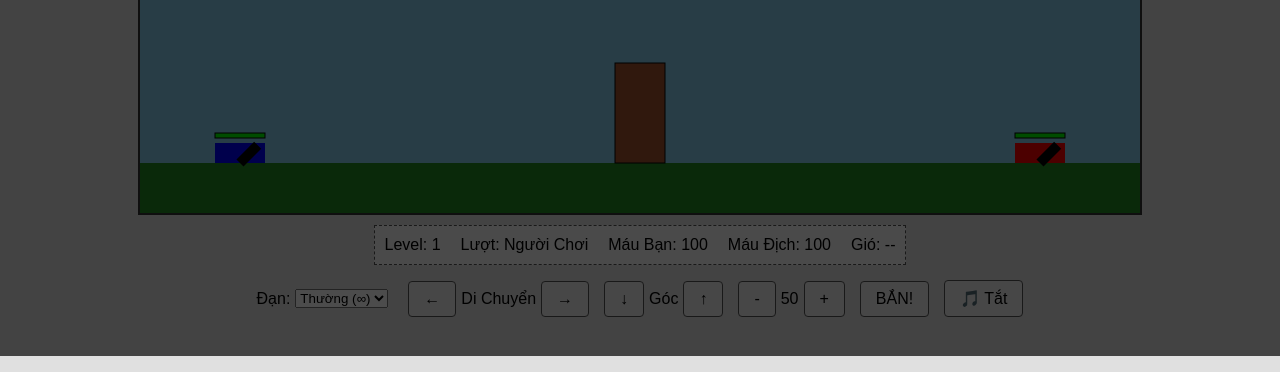
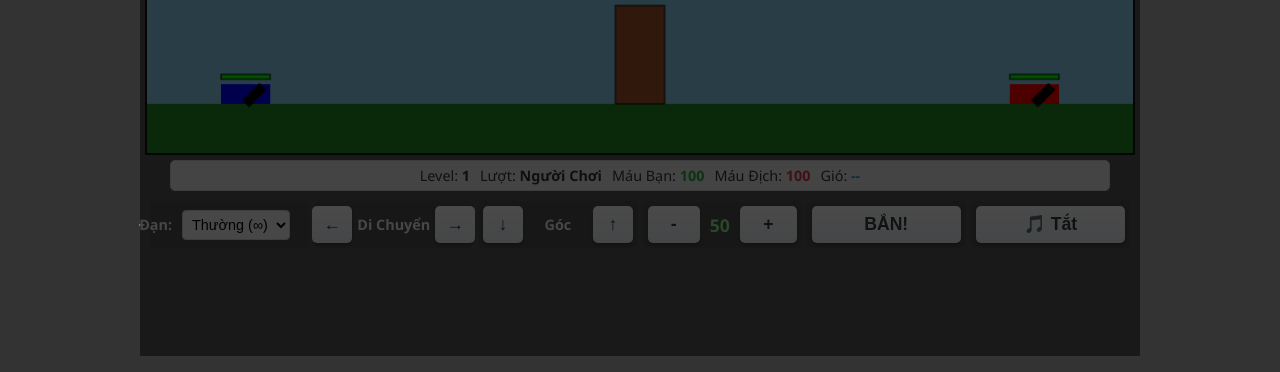
Before and after one commit to lyminhthai2009/Game-30-4-test-LMT, a plain HTML site: page index.html in a window 1280 px wide. Shown: the part 444-816 px from the top of the page. Drawn offline with Linux system fonts and the light colour scheme.

Commit message:
Update style.css

```diff
--- a/style.css
+++ b/style.css
@@ -1,76 +1,191 @@
+/* --- Reset cơ bản & Thiết lập chung --- */
+* {
+    box-sizing: border-box;
+    -webkit-tap-highlight-color: transparent;
+    touch-action: manipulation; /* Ngăn double-tap zoom trên mobile */
+}
+
+html, body {
+    margin: 0;
+    padding: 0;
+    height: 100%;
+    overflow: hidden; /* Ngăn cuộn toàn trang */
+    background-color: #333; /* Nền tối hơn cho body */
+    font-family: 'Segoe UI', Tahoma, Geneva, Verdana, sans-serif;
+}
+
 body {
     display: flex;
     justify-content: center;
     align-items: center;
-    min-height: 100vh;
-    background-color: #e0e0e0;
-    font-family: sans-serif;
 }
 
 #game-container {
     display: flex;
-    flex-direction: column; /* Sắp xếp canvas và controls theo chiều dọc */
+    flex-direction: column;
     align-items: center;
+    width: 100%;
+    height: 100%;
+    max-width: 1000px; /* Giới hạn chiều rộng tối đa */
+    max-height: 800px; /* Giới hạn chiều cao tối đa */
+    background-color: #555; /* Nền cho container */
+    padding: 5px;
+    position: relative; /* Cho loading screen */
 }
 
 canvas {
-    border: 2px solid #333;
-    background-color: #87CEEB; /* Màu nền trời xanh */
-    display: block; /* Bỏ khoảng trống thừa */
+    border: 2px solid #111;
+    display: block;
+    width: 100%;
+    height: auto;
+    aspect-ratio: 1000 / 600;
+    max-height: calc(100% - 150px); /* Để chừa chỗ cho controls, điều chỉnh nếu cần */
+    background-color: #87CEEB; /* Nền trời mặc định nếu ảnh chưa tải */
+    image-rendering: -webkit-optimize-contrast;
+    image-rendering: crisp-edges;
 }
 
+#info-panel {
+    margin: 5px 0;
+    padding: 5px 10px;
+    border: 1px solid #ccc;
+    background-color: rgba(255, 255, 255, 0.85);
+    border-radius: 5px;
+    display: flex;
+    gap: 10px; /* Giảm khoảng cách */
+    justify-content: center;
+    flex-wrap: wrap;
+    width: calc(100% - 10px);
+    max-width: 95%;
+    font-size: clamp(0.7rem, 2.5vw, 0.9rem); /* Kích thước chữ linh hoạt */
+    color: #333;
+}
+#info-panel p { margin: 0; font-weight: 500;}
+#info-panel span { font-weight: bold; }
+#info-panel #player-health { color: #28a745; } /* Xanh lá */
+#info-panel #enemy-health { color: #dc3545; } /* Đỏ */
+#info-panel #wind-info { color: #17a2b8; } /* Xanh dương nhạt */
+
 #controls {
-    margin-top: 15px;
-    display: flex; /* Sắp xếp các nhóm nút theo hàng ngang */
-    gap: 15px; /* Khoảng cách giữa các nhóm nút */
-    flex-wrap: wrap; /* Cho phép xuống hàng nếu không đủ chỗ */
-    justify-content: center;
+    margin-top: 5px;
+    display: grid;
+    grid-template-columns: repeat(auto-fit, minmax(100px, 1fr)); /* Cột nhỏ hơn */
+    gap: 5px;
+    width: 100%;
+    padding: 0 5px;
+    user-select: none; /* Ngăn chọn text trên nút */
+    -webkit-user-select: none; /* Safari */
 }
 
 .control-group {
     display: flex;
-    gap: 5px; /* Khoảng cách giữa các nút trong nhóm */
-    align-items: center; /* Căn giữa các nút và text trong nhóm lực bắn */
+    gap: 5px;
+    align-items: center;
+    justify-content: center;
+    background-color: rgba(0, 0, 0, 0.1);
+    padding: 5px;
+    border-radius: 5px;
+}
+.control-group span, .control-group label {
+    font-size: clamp(0.7rem, 2.5vw, 0.9rem);
+    font-weight: bold;
+    color: #eee;
+    text-align: center;
+    flex-shrink: 0; /* Ngăn text bị thu nhỏ */
 }
 
 #controls button {
-    padding: 8px 15px;
-    font-size: 1em;
+    padding: 8px 8px; /* Padding nhỏ hơn */
+    font-size: 1.1em; /* Giữ chữ to cho dễ bấm */
+    font-weight: bold;
     cursor: pointer;
-    border: 1px solid #555;
-    border-radius: 4px;
-    background-color: #f0f0f0;
+    border: none;
+    border-radius: 5px;
+    background: linear-gradient(to bottom, #f8f9fa, #e9ecef); /* Sáng hơn */
+    color: #343a40; /* Đậm hơn */
+    box-shadow: 0 2px 3px rgba(0, 0, 0, 0.2);
+    transition: transform 0.08s ease, box-shadow 0.08s ease;
+    flex-grow: 1; /* Cho nút chiếm không gian */
+    min-width: 40px;
 }
 
-#controls button:active { /* Hiệu ứng khi nhấn nút */
-    background-color: #ccc;
+#controls button:active {
+    transform: translateY(1px);
+    box-shadow: 0 1px 1px rgba(0, 0, 0, 0.3);
+}
+#controls button:disabled {
+    background: #adb5bd;
+    color: #6c757d;
+    cursor: not-allowed;
+    box-shadow: none;
 }
 
-#info-panel {
-    margin-top: 10px;
-    padding: 10px;
-    border: 1px dashed #555;
-    background-color: #f9f9f9;
-    display: flex;
-    gap: 20px;
-    justify-content: center;
-    flex-wrap: wrap;
+#btn-fire {
+    background: linear-gradient(to bottom, #ff8a8a, #f53333); /* Đỏ tươi hơn */
+    color: white;
+    font-size: 1.2em;
+    padding: 10px 8px; /* Padding lớn hơn chút */
 }
 
-#info-panel p {
-    margin: 0;
+/* Tùy chỉnh nhóm chọn đạn */
+.ammo-select label { margin-right: 5px; }
+#ammo-select {
+    padding: 5px;
+    border-radius: 4px;
+    border: 1px solid #ccc;
+    font-size: clamp(0.7rem, 2.5vw, 0.9rem);
+    flex-grow: 1;
+}
+#ammo-count {
+    font-weight: bold;
+    color: #ffc107; /* Màu vàng */
+    min-width: 25px;
+    text-align: right;
 }
 
-/* Thêm style cho thanh máu (nếu muốn vẽ trên HTML thay vì canvas) */
-.health-bar {
-    width: 100px;
-    height: 10px;
-    background-color: red;
-    border: 1px solid black;
-    position: relative; /* Để chứa thanh máu bên trong */
+/* Căn chỉnh nhóm di chuyển/góc */
+.move span, .angle span { min-width: 60px; }
+
+/* Hiển thị lực */
+#power-display {
+    font-weight: bold;
+    font-size: 1.1em;
+    color: #90ee90; /* Xanh lá nhạt */
+    min-width: 30px;
+    text-align: center;
 }
-.health-fill {
-    height: 100%;
-    background-color: limegreen;
-    width: 100%; /* Sẽ thay đổi bằng JS */
+
+/* Nút nhạc */
+#btn-toggle-music {
+    background: #6c757d;
+    color: white;
 }
+#btn-toggle-music.playing {
+     background: #28a745; /* Màu xanh khi đang phát */
+}
+
+
+/* Media Query cho màn hình rất nhỏ */
+@media (max-width: 480px) {
+    #controls {
+        grid-template-columns: 1fr 1fr; /* Luôn 2 cột */
+        gap: 3px; /* Giảm gap */
+    }
+    .control-group span, .control-group label {
+         display: none; /* Ẩn bớt chữ trên màn hình nhỏ */
+    }
+     #info-panel { gap: 5px; }
+    #controls button { padding: 10px 5px; } /* Tăng padding dọc */
+    .ammo-select { grid-column: span 2; } /* Chọn đạn chiếm cả hàng */
+    .fire { grid-column: span 2; } /* Nút bắn chiếm cả hàng */
+     .misc { grid-column: span 2; } /* Nút nhạc chiếm cả hàng */
+
+}
+
+#loading-screen {
+    display: none; /* Ẩn ban đầu */
+    /* Các style khác giữ nguyên */
+}
+#loading-screen.visible {
+    display: flex !important; /* Hiện lên */
+}
```
